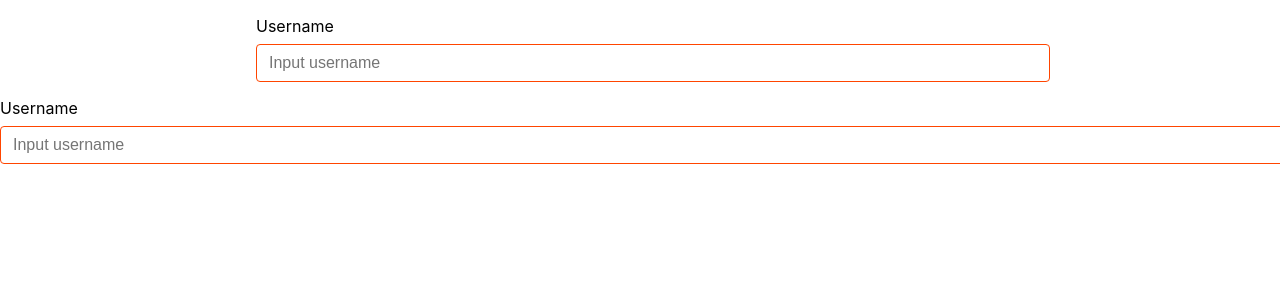
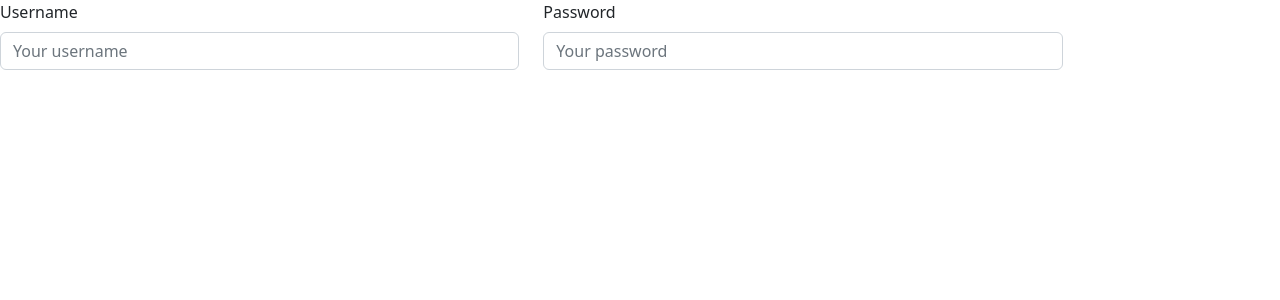
Before and after one commit to adhxabre/hooks-react-b43, a React (Create React App) app: page / in a window 1280 px wide. Shown: the top 300 px of the page. Built offline with nearby package versions, Linux system fonts and the light colour scheme.

Commit message:
bootstrap ngeselin

```diff
--- a/package.json
+++ b/package.json
@@ -6,7 +6,9 @@
     "@testing-library/jest-dom": "^5.16.5",
     "@testing-library/react": "^13.4.0",
     "@testing-library/user-event": "^13.5.0",
+    "bootstrap": "^5.2.3",
     "react": "^18.2.0",
+    "react-bootstrap": "^2.7.0",
     "react-dom": "^18.2.0",
     "react-scripts": "5.0.1",
     "web-vitals": "^2.1.4"
--- a/src/App.jsx
+++ b/src/App.jsx
@@ -4,20 +4,12 @@ import Form from "./components/form";
 
 import "./styles/global.css";
 
+import "bootstrap/dist/css/bootstrap.min.css";
+
 function App() {
   return (
     <>
       <Form />
-      <div className="formGroup">
-        <label htmlFor="username" className="formLabel">
-          Username
-        </label>
-        <input
-          id="username"
-          placeholder="Input username"
-          className="formInput"
-        />
-      </div>
     </>
   );
 }
--- a/src/components/form.jsx
+++ b/src/components/form.jsx
@@ -1,6 +1,8 @@
 import React from "react";
 
 import cssModules from "./form.module.css";
+
+import { Form as Forms, Row, Col } from "react-bootstrap";
 
 // const styles = {
 //   form: {
@@ -20,25 +22,22 @@ import cssModules from "./form.module.css";
 //     fontSize: "1rem",
 //     lineHeight: 1.5,
 //     color: "#212529",
-//     backgroundColor: "#fff",
-//     border: "1px solid orangered",
-//     borderRadius: ".25rem",
-//   },
+//     backgroundColr
 // };
 
 export default function Form() {
   return (
-    <form className="form">
-      <div className="formGroup">
-        <label htmlFor="username" className="formLabel">
-          Username
-        </label>
-        <input
-          id="username"
-          placeholder="Input username"
-          className="formInput"
-        />
-      </div>
-    </form>
+    <Forms>
+      <Row>
+        <Forms.Group as={Col} md="5">
+          <Forms.Label htmlFppr>Username</Forms.Label>
+          <Forms.Control type="text" placeholder="Your username" required />
+        </Forms.Group>
+        <Forms.Group as={Col} md="5">
+          <Forms.Label>Password</Forms.Label>
+          <Forms.Control type="password" placeholder="Your password" required />
+        </Forms.Group>
+      </Row>
+    </Forms>
   );
 }
```
Also changed, not shown: src/index.js (+6 -6 lines), 1 other file (tests, documents, lock files or other folders).
